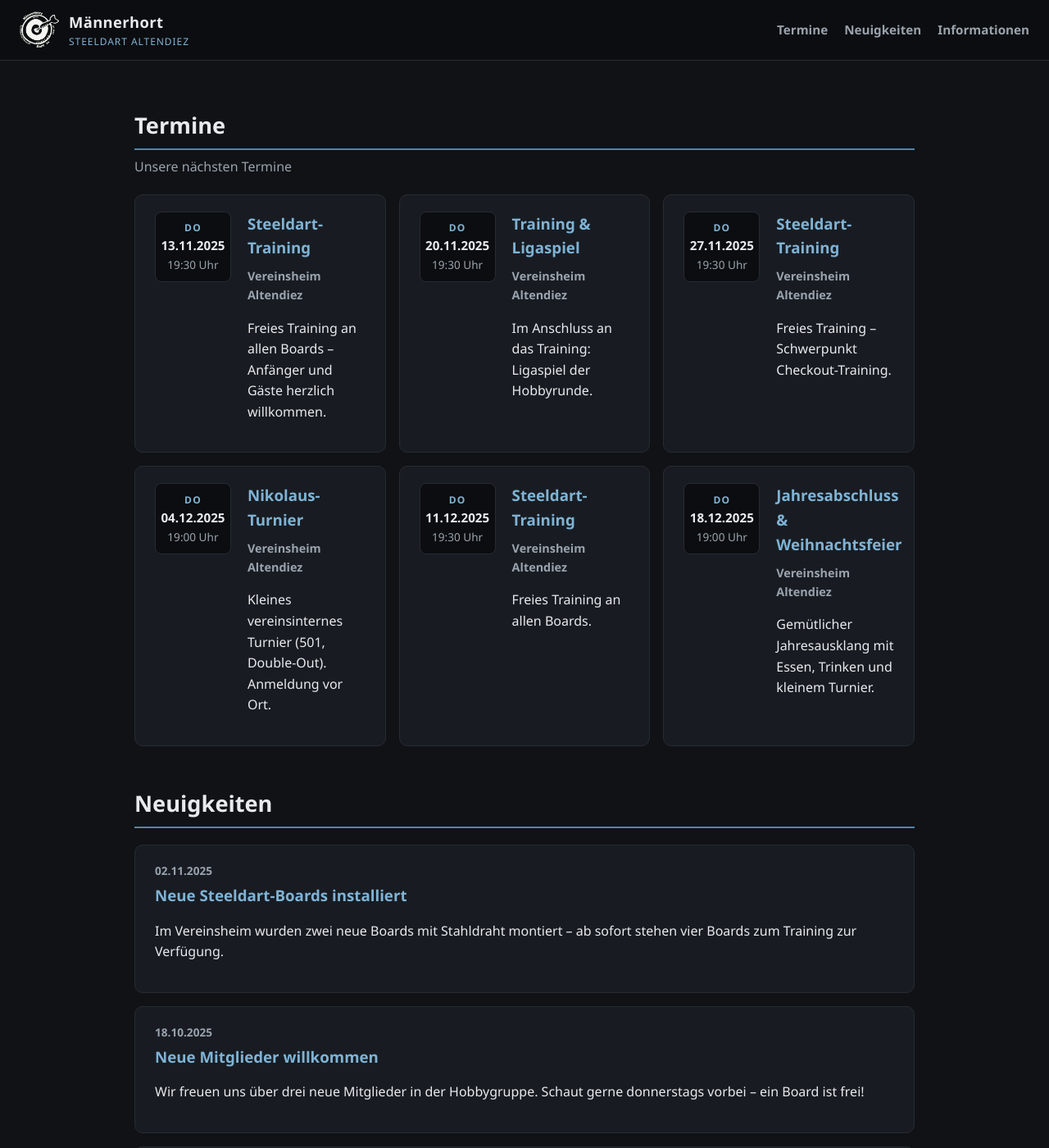
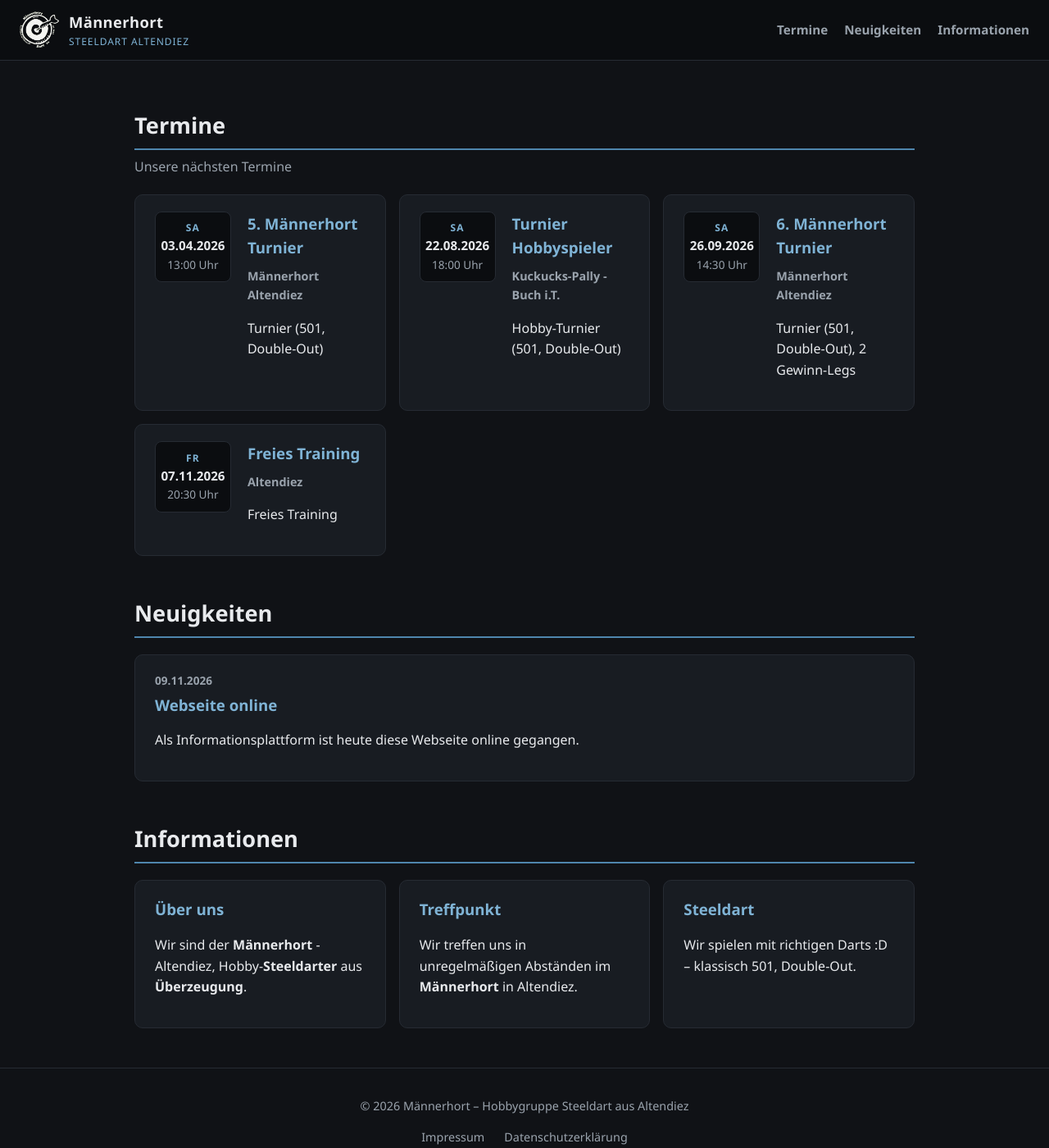
Before and after one commit to netbuk/maennerhort, a Jekyll site: the page built from index.md, in a window 1280 px wide and 1400 px high, scrolled down 405 px. Shown: the whole window at 82% size. Built offline with Jekyll 4.4.1, drawn with Linux system fonts in a browser that asks for light colours; some of the changed text lies outside the part shown.

Commit message:
edit termine und news

```diff
--- a/_data/news.yml
+++ b/_data/news.yml
@@ -1,9 +1,3 @@
-- datum: "2025-11-02"
-  titel: "Neue Steeldart-Boards installiert"
-  text: "Im Vereinsheim wurden zwei neue Boards mit Stahldraht montiert – ab sofort stehen vier Boards zum Training zur Verfügung."
-- datum: "2025-10-18"
-  titel: "Neue Mitglieder willkommen"
-  text: "Wir freuen uns über drei neue Mitglieder in der Hobbygruppe. Schaut gerne donnerstags vorbei – ein Board ist frei!"
-- datum: "2025-10-05"
-  titel: "Start in die Hobbyliga-Saison"
-  text: "Die Hobbyrunde startet in die neue Saison. Alle Termine findet ihr im Bereich Termine."
+- datum: "2026-11-09"
+  titel: "Webseite online"
+  text: "Als Informationsplattform ist heute diese Webseite online gegangen."
--- a/_data/termine.yml
+++ b/_data/termine.yml
@@ -1,36 +1,24 @@
-- datum: "2025-11-13"
-  wochentag: "Do"
-  uhrzeit: "19:30"
-  titel: "Steeldart-Training"
-  ort: "Vereinsheim Altendiez"
-  beschreibung: "Freies Training an allen Boards – Anfänger und Gäste herzlich willkommen."
-- datum: "2025-11-20"
-  wochentag: "Do"
-  uhrzeit: "19:30"
-  titel: "Training & Ligaspiel"
-  ort: "Vereinsheim Altendiez"
-  beschreibung: "Im Anschluss an das Training: Ligaspiel der Hobbyrunde."
-- datum: "2025-11-27"
-  wochentag: "Do"
-  uhrzeit: "19:30"
-  titel: "Steeldart-Training"
-  ort: "Vereinsheim Altendiez"
-  beschreibung: "Freies Training – Schwerpunkt Checkout-Training."
-- datum: "2025-12-04"
-  wochentag: "Do"
-  uhrzeit: "19:00"
-  titel: "Nikolaus-Turnier"
-  ort: "Vereinsheim Altendiez"
-  beschreibung: "Kleines vereinsinternes Turnier (501, Double-Out). Anmeldung vor Ort."
-- datum: "2025-12-11"
-  wochentag: "Do"
-  uhrzeit: "19:30"
-  titel: "Steeldart-Training"
-  ort: "Vereinsheim Altendiez"
-  beschreibung: "Freies Training an allen Boards."
-- datum: "2025-12-18"
-  wochentag: "Do"
-  uhrzeit: "19:00"
-  titel: "Jahresabschluss & Weihnachtsfeier"
-  ort: "Vereinsheim Altendiez"
-  beschreibung: "Gemütlicher Jahresausklang mit Essen, Trinken und kleinem Turnier."
+- datum: "2026-04-03"
+  wochentag: "Sa"
+  uhrzeit: "13:00"
+  titel: "5. Männerhort Turnier"
+  ort: "Männerhort Altendiez"
+  beschreibung: "Turnier (501, Double-Out)"
+- datum: "2026-08-22"
+  wochentag: "Sa"
+  uhrzeit: "18:00"
+  titel: "Turnier Hobbyspieler"
+  ort: "Kuckucks-Pally - Buch i.T."
+  beschreibung: "Hobby-Turnier (501, Double-Out)"
+- datum: "2026-09-26"
+  wochentag: "Sa"
+  uhrzeit: "14:30"
+  titel: "6. Männerhort Turnier"
+  ort: "Männerhort Altendiez"
+  beschreibung: "Turnier (501, Double-Out), 2 Gewinn-Legs"
+- datum: "2026-11-07"
+  wochentag: "Fr"
+  uhrzeit: "20:30"
+  titel: "Freies Training"
+  ort: "Altendiez"
+  beschreibung: "Freies Training"
```
